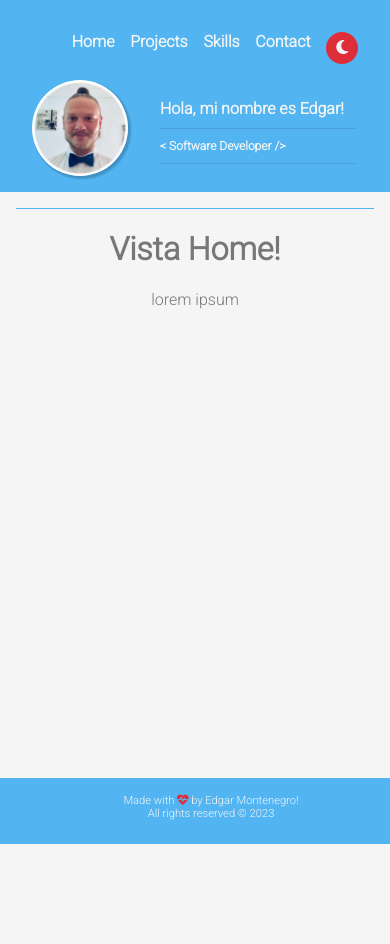
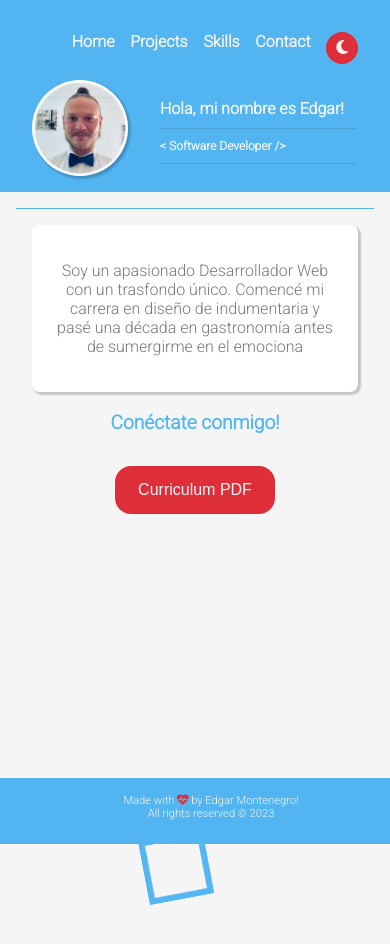
Before and after one commit to Edgarmontenegro123/portfolio, a React (Vite) app: page / in a window 390 px wide. Shown: the top 944 px of the page. Before the commit the page ends 844 px from the top, so only its background shows below. Built offline with nearby package versions, Linux system fonts and the light colour scheme.

Commit message:
🏠 Add Home view!

```diff
--- a/src/Components/DarkThemeButton/DarkThemeButton.scss
+++ b/src/Components/DarkThemeButton/DarkThemeButton.scss
@@ -45,8 +45,11 @@ body.darkMode{
       color: $textLight;
     }
   }
-  .divSkills{
+  .divSkills, .divHome{
     color: $textLight;
+  }
+  .divHome__card {
+    background-color: rgba(0, 0, 0, 0);
   }
 }
 
@@ -73,6 +76,9 @@ body.lightMode{
   .divSkills__divider{
     background-color: $backgroundBlueLight;
   }
+  .divHome__card {
+    background-color: rgba(0, 0, 0, 0);
+  }
 }
 
 @media screen and (max-width: 800px) {
--- a/src/Views/Home/Home.jsx
+++ b/src/Views/Home/Home.jsx
@@ -1,19 +1,67 @@
-import AnimatedBackground from "../../Components/AnimatedBackground/AnimatedBackground.jsx";
-import Footer from "../../Components/Footer/Footer.jsx";
-import './Home.scss'
+import { useEffect, useState } from 'react';
+import AnimatedBackground from '../../Components/AnimatedBackground/AnimatedBackground.jsx';
+import Footer from '../../Components/Footer/Footer.jsx';
+import { Link } from 'react-router-dom';
+import './Home.scss';
 
 const Home = () => {
-    return(
+    const [text, setText] = useState('');
+    const fullText = `
+    Soy un apasionado Desarrollador Web con un trasfondo único. Comencé mi carrera en diseño de
+    indumentaria y pasé una década en gastronomía antes de sumergirme en el emocionante mundo del
+    desarrollo web en busca de crecimiento personal y profesional.
+
+    En los últimos años, he acumulado experiencia valiosa trabajando en empresas tecnológicas
+    líderes, abordando desafíos en JavaScript, GO, Java y más.
+
+    Mi enfoque proactivo y amor por el aprendizaje continuo me impulsa a crecer constantemente.
+    Mi experiencia en gastronomía fortaleció mis habilidades de trabajo en equipo y gestión del
+    tiempo, mientras que el diseño fomentó la creatividad y atención al detalle.
+
+    Busco un equipo innovador que valore la mejora continua y ofrezca oportunidades emocionantes
+    para combinar mis habilidades y seguir creciendo, a la vez que contribuyo con mi experiencia y
+    entusiasmo para alcanzar los objetivos de la empresa.
+  `;
+
+    useEffect(() => {
+        let currentIndex = 0;
+        const intervalId = setInterval(() => {
+            setText(fullText.substring(0, currentIndex));
+            currentIndex ++;
+
+            if (currentIndex > fullText.length) {
+                clearInterval(intervalId);
+            }
+        }, 30);
+
+        return () => clearInterval(intervalId);
+    }, [fullText]);
+
+    return (
         <>
             <AnimatedBackground>
-                <hr className='divSkills__divider'/>
+                <hr className='divSkills__divider' />
                 <div className='divHome'>
-                    <h1>Vista Home!</h1>
-                    <p>lorem ipsum</p>
+                    <div className='divHome__card'>
+                        <p className='divHome__animated-text'>{text}</p>
+                    </div>
+                    <br />
+                    <Link to='/contact' className='divHome__link'>
+                        <b>Conéctate conmigo!</b>
+                    </Link>
+                    <br />
+                    <Link
+                        to='https://www.canva.com/design/DAElFbGgReo/w5KZpX2OLMFUX0hXbxV56w/view?utm_content=DAElFbGgReo&utm_campaign=designshare&utm_medium=link&utm_source=publishsharelink'
+                        target='_blank'
+                        rel='noopener noreferrer'
+                    >
+                        <button className='divHome__button'>Curriculum PDF</button>
+                    </Link>
                 </div>
-                <Footer/>
+                <Footer />
             </AnimatedBackground>
         </>
-    )
-}
-export default Home
+    );
+};
+
+export default Home;
--- a/src/Views/Home/Home.scss
+++ b/src/Views/Home/Home.scss
@@ -1,4 +1,68 @@
+@import '../../index.scss';
+
 .divHome{
   text-align: center;
   height: 65vh;
+  margin: 3rem 10rem;
+  font-size: larger;
+  &__card {
+    border: none;
+    border-radius: 8px;
+    padding: 20px;
+    box-shadow: 2px 2px 2px 1px rgba(0, 0, 0, 0.2);
+    background-color: #fff;
+  }
+  & > p {
+    overflow: hidden;
+    white-space: nowrap;
+    font-size: 1.5rem;
+    width: 0;
+    animation: typeWriter 2s linear forwards;
+    margin-bottom: 10px;
+
+    &:last-child {
+      margin-bottom: 0;
+    }
+  }
+  &__link{
+    text-decoration: none;
+    color: $backgroundBlueLight;
+    font-size: larger;
+    transition: color 0.3s ease;
+    &:hover{
+      color: $dividerDark;
+    }
+  }
+  &__button{
+    margin-top: 3rem;
+    color: $textLight;
+    background-color: $buttonRedLight;
+    border: none;
+    border-radius: 1rem;
+    height: 3rem;
+    width: 10rem;
+    cursor: pointer;
+    font-size: 1rem;
+    transition: background-color 0.3s ease;
+    &:hover{
+      background-color: $buttonRedDark;
+    }
+  }
+
+  @keyframes typeWriter {
+    to {
+      width: 100%;
+    }
+  }
 }
+
+@media screen and (max-width: 800px) {
+  .divHome{
+    margin: 1rem 2rem;
+    font-size: medium;
+    height: 90vh;
+    &__button{
+      margin-top: 2rem;
+    }
+  }
+}
--- a/src/Views/Skills/Skills.scss
+++ b/src/Views/Skills/Skills.scss
@@ -54,7 +54,6 @@
       font-size: 1rem;
     }
     &__divider{
-      // background-color: lightgreen;
       margin: 1rem 1rem;
     }
     &__list{
```
